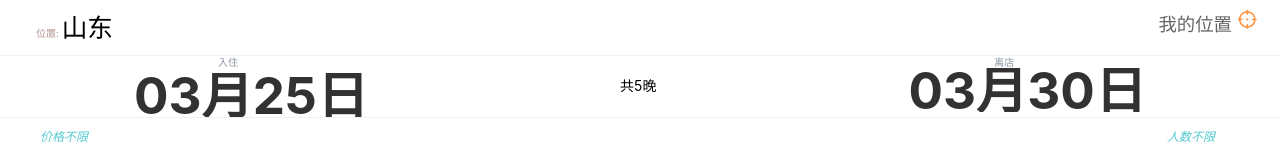
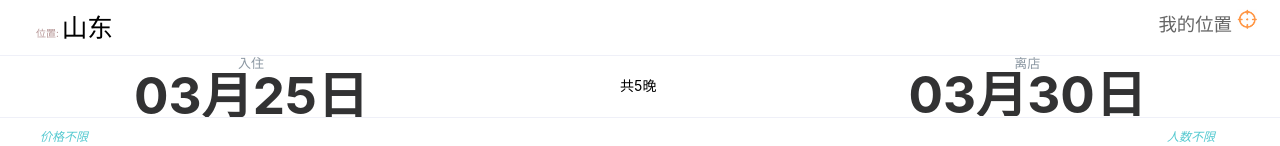
Before and after one commit to xuyhtuuio/yunhaotrip, a Vue app: page /#/home in a window 1280 px wide. Shown: the part 483-629 px from the top of the page. Built offline with nearby package versions, Linux system fonts and the light colour scheme.

Commit message:
FinishDateFinally

```diff
--- a/src/views/home/cpns/home-date-range/home_date_range.vue
+++ b/src/views/home/cpns/home-date-range/home_date_range.vue
@@ -152,9 +152,9 @@ const rangeAboutDay = computed(() => {
     flex-direction: column;
 
     .intoWorld {
-      position: relative;
-      right: 23px;
-      font-size: 10px;
+      //position: relative;
+      //right: 23px;
+      font-size: 13px;
       color: #8B97A2FF;
     }
   }
@@ -169,9 +169,9 @@ const rangeAboutDay = computed(() => {
     flex-direction: column;
 
     .outWorld {
-      position: relative;
-      right: 23px;
-      font-size: 10px;
+      //position: relative;
+      //right: 23px;
+      font-size: 13px;
       color: #8B97A2FF;
 
       .dataChooseWhenOut {
@@ -180,8 +180,6 @@ const rangeAboutDay = computed(() => {
         }
       }
     }
-
-
   }
 
   .date {
--- a/src/views/home/cpns/locaction/location_mid.vue
+++ b/src/views/home/cpns/locaction/location_mid.vue
@@ -3,7 +3,7 @@
     <div class="outer">
       <div class="city"><span class="innerLocation">位置: </span>山东</div>
       <div class="MyLocation">
-        <span class="text">我的位置</span>
+        <span class="text" @click="getLocation">我的位置</span>
         <img class="innerImg" :src="Props.src">
       </div>
     </div>
@@ -18,6 +18,18 @@ const Props = defineProps({
     type: String
   }
 })
+
+
+function getLocation() {
+  navigator.geolocation.getCurrentPosition(res => {
+        console.log("获取成功", res)
+      }, err => {
+        console.log("获取失败", err)
+      },
+      {
+        timeout: 3000
+      });
+}
 </script>
 
 <style lang="less" scoped>
```
